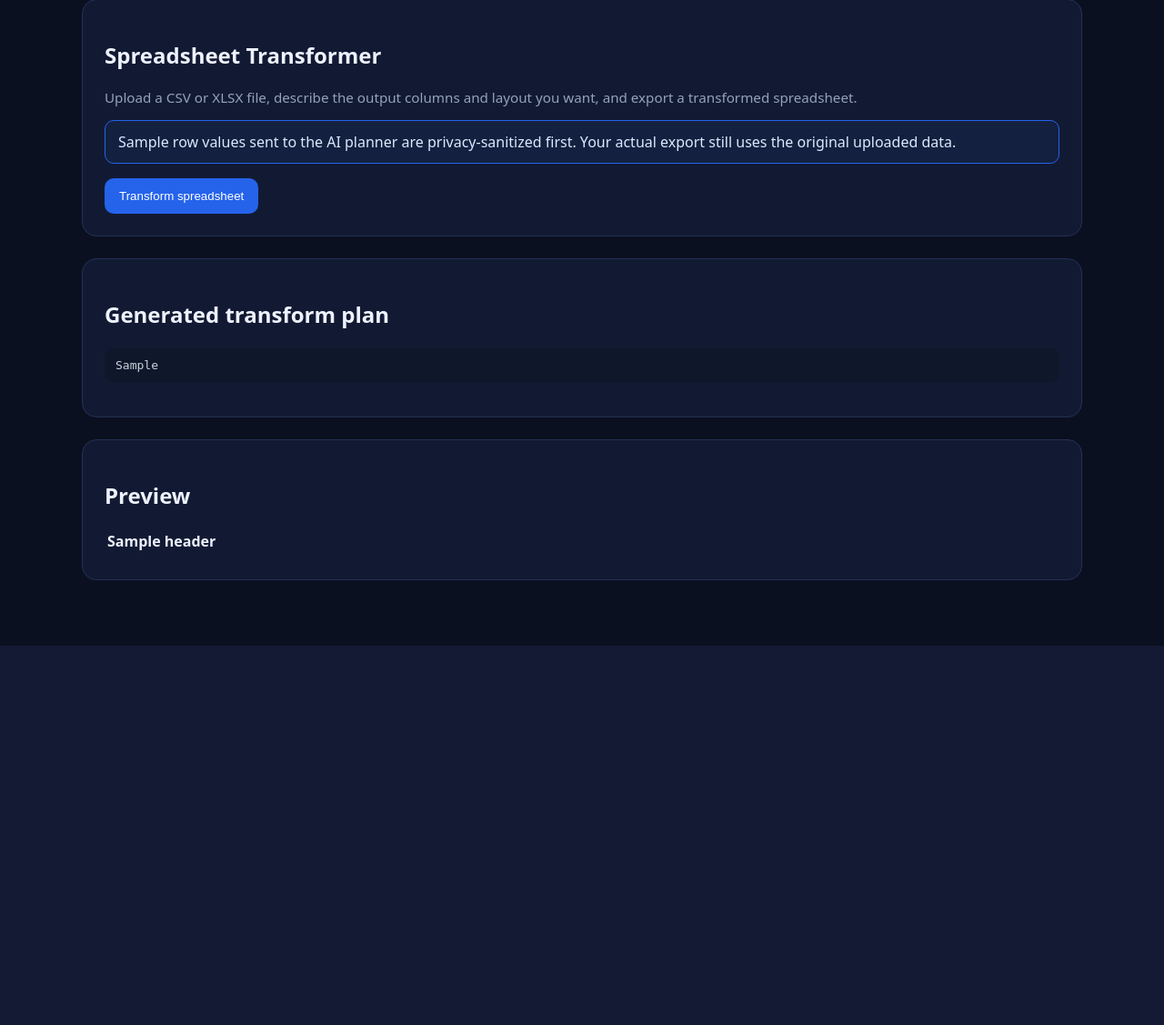
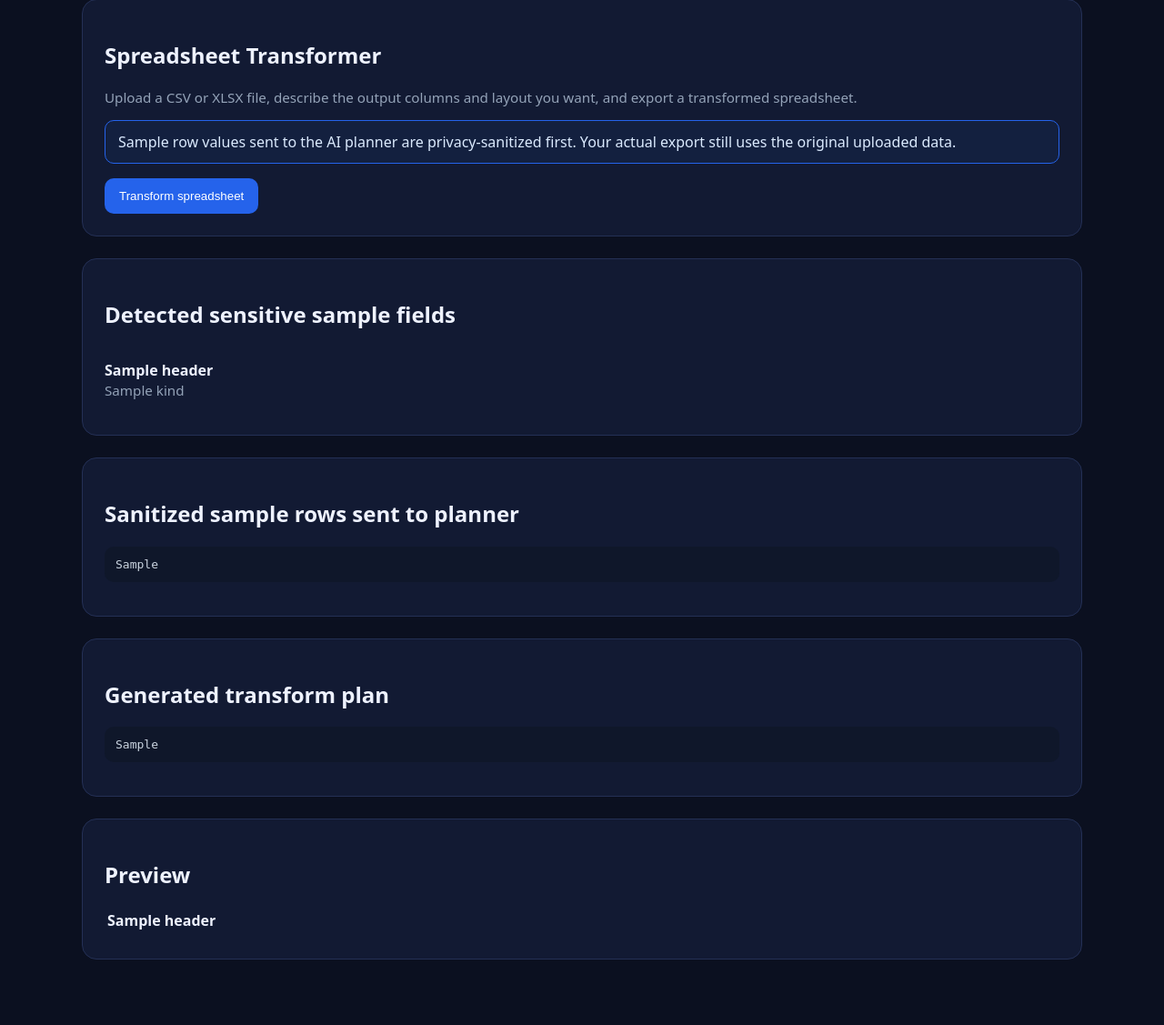
Before and after one commit to normandmickey/docstore-rag, a Django app: template templates/dashboard/spreadsheet_transformer.html in a window 1280 px wide. Shown: the part 622-1749 px from the top of the page at 91% size. Before the commit the page ends 1332 px from the top, so only its background shows below. Run offline with Django 5.2, Linux system fonts and the light colour scheme; the template is opened without the code that fills it: most values are stand-ins (such as "Sample title", 1, 10 or a date in 2020); lists and menus that the app fills with data are empty.

Commit message:
Add spreadsheet sanitizer audit visibility

```diff
--- a/reports/views.py
+++ b/reports/views.py
@@ -60,6 +60,8 @@ def spreadsheet_transformer(request):
     base['spreadsheet_transform_preview_headers'] = []
     base['spreadsheet_transform_preview_rows'] = []
     base['spreadsheet_transform_plan'] = None
+    base['spreadsheet_transform_detected_fields'] = {}
+    base['spreadsheet_transform_sanitized_samples'] = []
 
     if request.method == 'POST':
         form = SpreadsheetTransformForm(request.POST, request.FILES)
@@ -67,13 +69,15 @@ def spreadsheet_transformer(request):
         if form.is_valid():
             try:
                 table = load_tabular_file(form.cleaned_data['file'])
-                plan = plan_transform(
+                plan, detected_fields, sanitized_samples = plan_transform(
                     headers=table['headers'],
                     rows=table['rows'],
                     user_request=form.cleaned_data['transform_request'],
                 )
                 headers, transformed_rows = apply_transform_plan(rows=table['rows'], plan=plan)
                 base['spreadsheet_transform_plan'] = plan
+                base['spreadsheet_transform_detected_fields'] = detected_fields
+                base['spreadsheet_transform_sanitized_samples'] = sanitized_samples
                 base['spreadsheet_transform_preview_headers'] = headers
                 base['spreadsheet_transform_preview_rows'] = transformed_rows[:20]
 
--- a/templates/dashboard/spreadsheet_transformer.html
+++ b/templates/dashboard/spreadsheet_transformer.html
@@ -21,6 +21,25 @@
     <button type="submit">Transform spreadsheet</button>
   </form>
 </div>
+
+{% if spreadsheet_transform_detected_fields %}
+<div class="card">
+  <h2>Detected sensitive sample fields</h2>
+  {% for header, kinds in spreadsheet_transform_detected_fields.items %}
+    <div class="row">
+      <strong>{{ header }}</strong><br>
+      <span class="meta">{{ kinds|join:", " }}</span>
+    </div>
+  {% endfor %}
+</div>
+{% endif %}
+
+{% if spreadsheet_transform_sanitized_samples %}
+<div class="card">
+  <h2>Sanitized sample rows sent to planner</h2>
+  <pre style="white-space:pre-wrap;">{{ spreadsheet_transform_sanitized_samples }}</pre>
+</div>
+{% endif %}
 
 {% if spreadsheet_transform_plan %}
 <div class="card">
```
Also changed, not shown: reports/spreadsheet_transform.py (+25 -5 lines).
